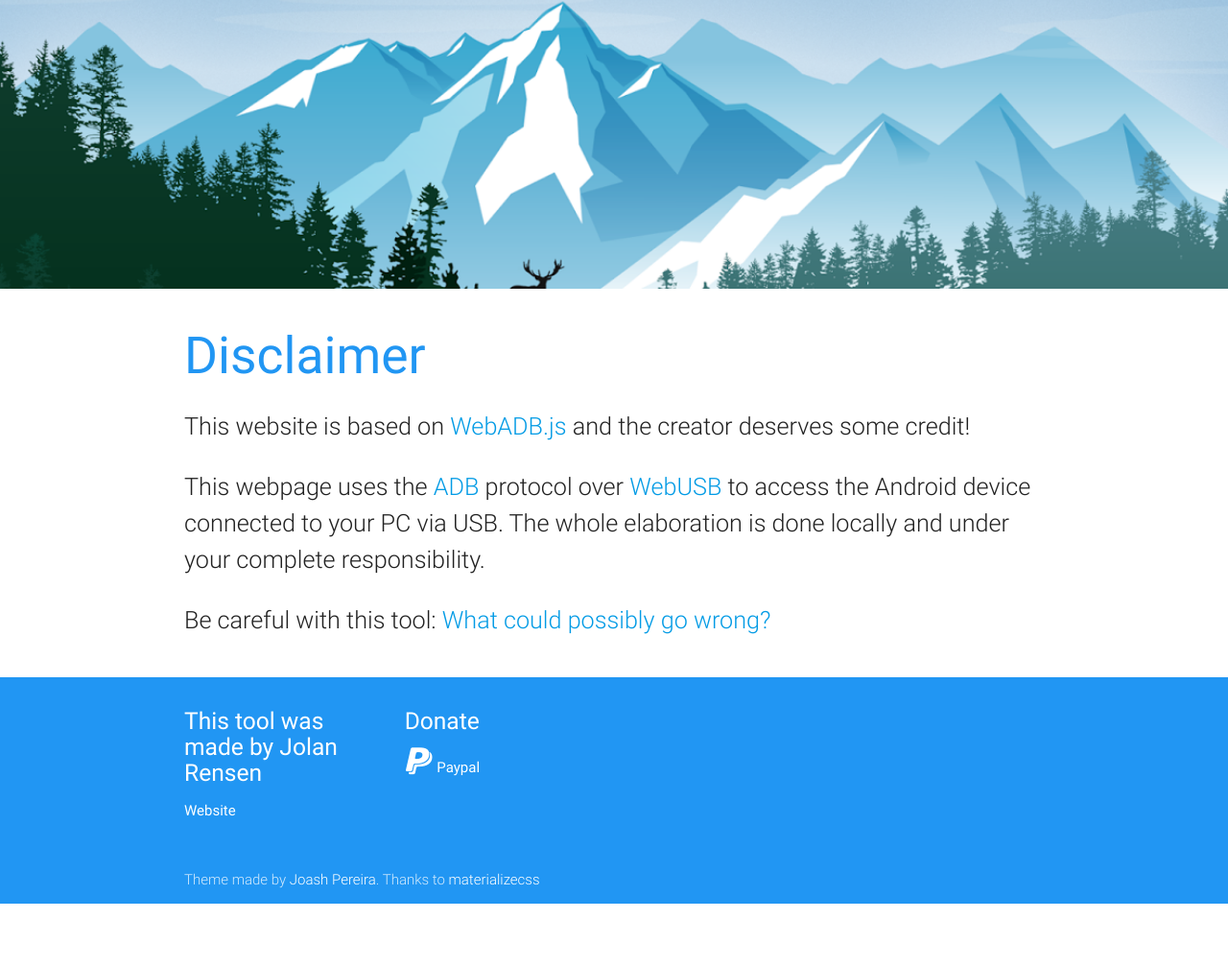
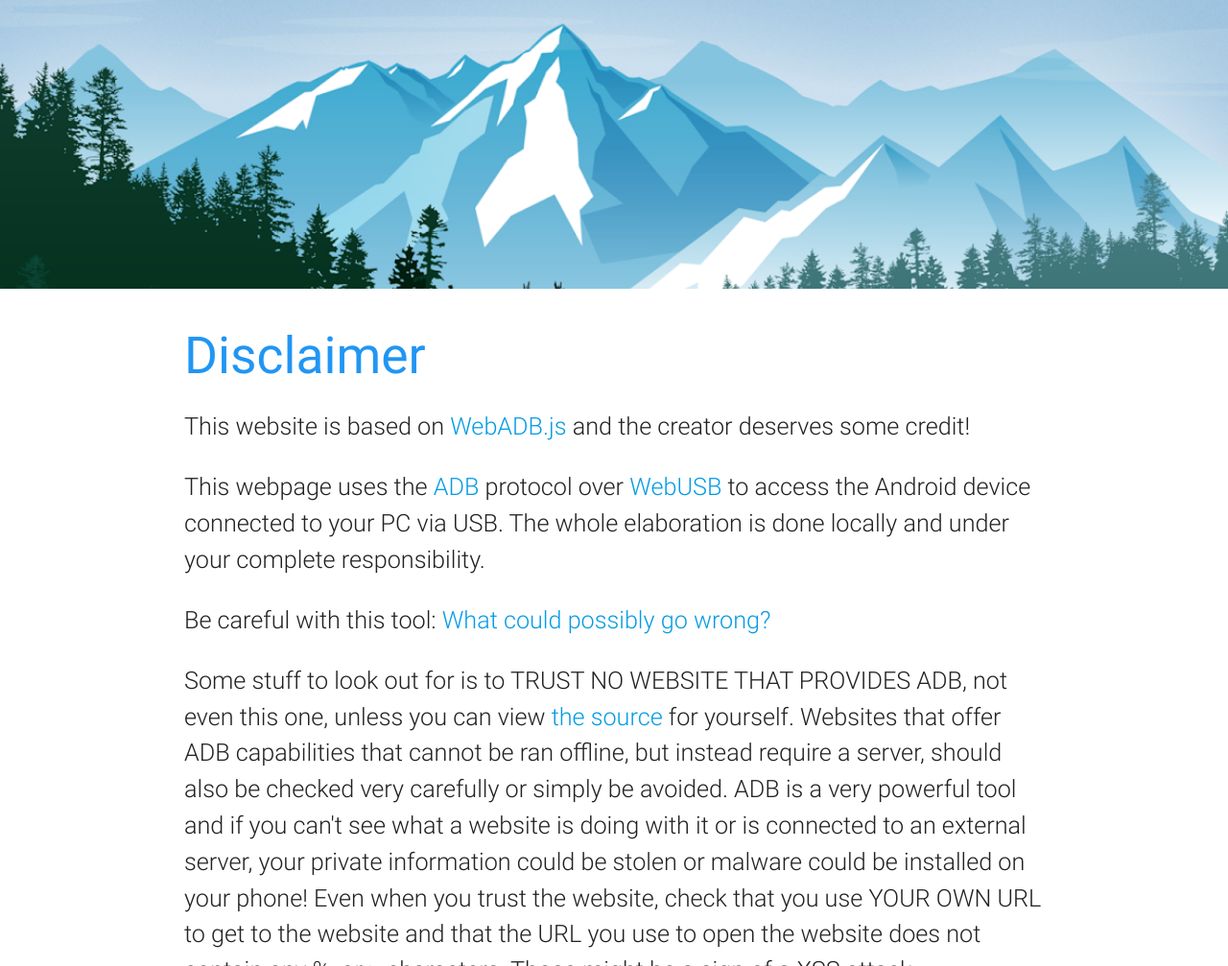
Before and after one commit to Jolanrensen/WebADB-tcpip, a plain HTML site: page index.html in a window 1280 px wide. Shown: the part 1793-2800 px from the top of the page at 96% size. Before the commit the page ends 2735 px from the top, so only its background shows below. Drawn offline with Linux system fonts and the light colour scheme; a script that the page names is missing.

Commit message:
almost done

```diff
--- a/index.html
+++ b/index.html
@@ -147,6 +147,16 @@
         <p class="flow-text">Be careful with this tool: <a href="https://labs.mwrinfosecurity.com/blog/webusb/">What
             could possibly go
             wrong?</a>
+        <p class="flow-text">Some stuff to look out for is to TRUST NO WEBSITE THAT PROVIDES ADB, not even this one,
+            unless you can view <a href="https://github.com/Jolanrensen/WebADB-tcpip">the source</a> for yourself.
+            Websites that offer ADB capabilities that cannot be ran offline, but instead require a server, should also
+            be checked very carefully or simply be avoided. ADB is a very powerful tool and if you can't see what a
+            website is doing with it
+            or is connected to an external server, your private information could be stolen or malware could be
+            installed on your phone!
+            Even when you trust the website, check that you use YOUR OWN URL to get to the website and that the URL you
+            use to open the website does not contain any %, or > characters. Those might be a sign of a XSS attack.
+        </p>
         </p>
     </div>
 </div>
```
